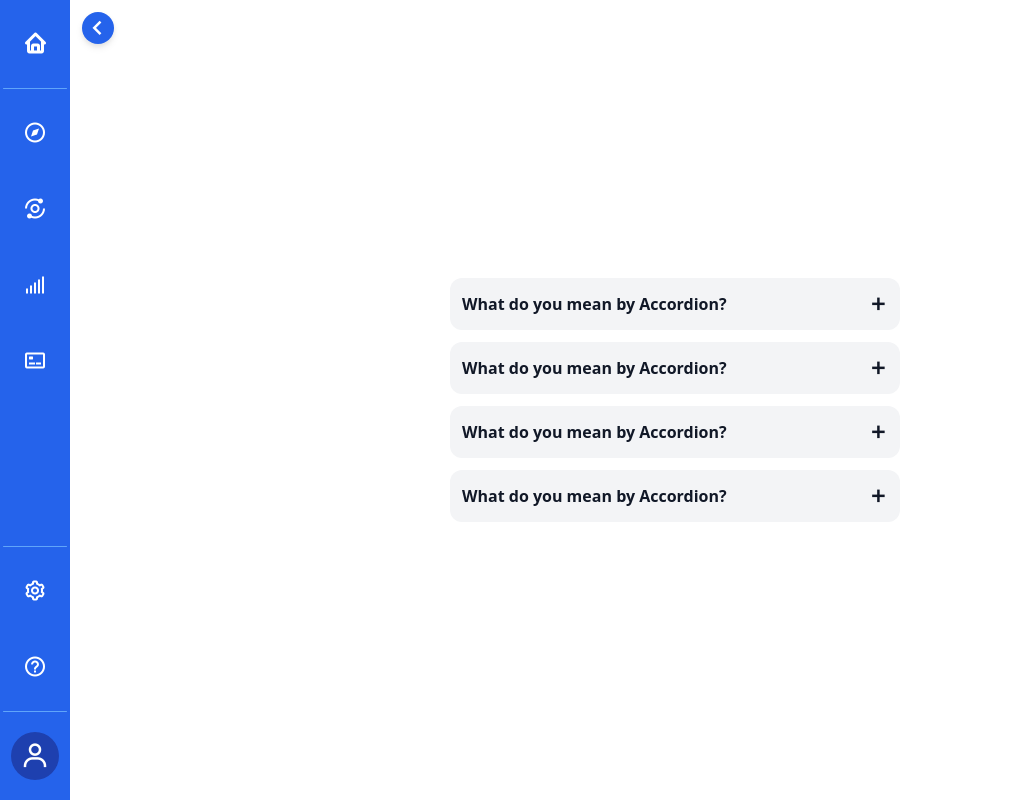
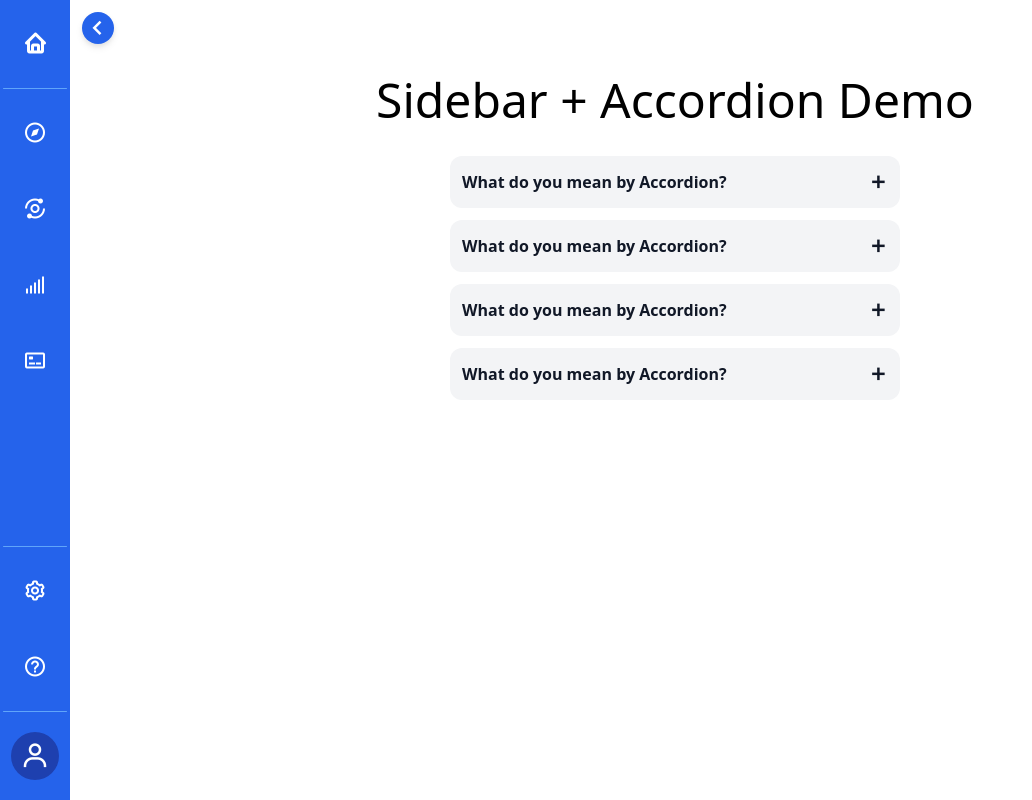
Before and after one commit to WenzelburgerMarc/Sidebar_and_Accordion, a Vue app: page / in a window 1280 px wide. Shown: the whole page, without its empty margins (0-1032 px from the left). Built offline with nearby package versions, Linux system fonts and the light colour scheme.

Commit message:
Finished

```diff
--- a/src/App.vue
+++ b/src/App.vue
@@ -5,12 +5,14 @@ import TheAccordion from './components/Accordion/TheAccordion.vue';
 </script>
 
 <template>
-  <div>
+  <div class="overflow-hidden">
     <TheSidebar />
 
-    <div class="main-content-container  w-[calc(100vw-70px)] min-h-screen flex justify-center items-center p-5">
-
-      <the-accordion />
+    <div class="main-content-container w-[calc(100vw-70px)] min-h-screen flex flex-col justify-center items-center p-5">
+      <div class="demoTitle mb-5 mt-14">
+        <h1 class="text-5xl font-gray-800 font-light">Sidebar + Accordion Demo</h1>
+      </div>
+      <the-accordion class="mb-auto" />
     </div>
 
   </div>
@@ -18,14 +20,13 @@ import TheAccordion from './components/Accordion/TheAccordion.vue';
 
 <style scoped>
 .main-content-container {
-  overflow-x: hidden;
-  margin-left: 70px;
+  overflow-x: hidden !important;
+  transform: translateX(70px);
   transition: all 0.45s ease-in-out;
 }
 
 .translate-blur {
-  margin-left: inherit;
-
+  overflow: hidden;
   transform: translateX(224px) scale(0.8);
   filter: blur(5px);
 }
```
